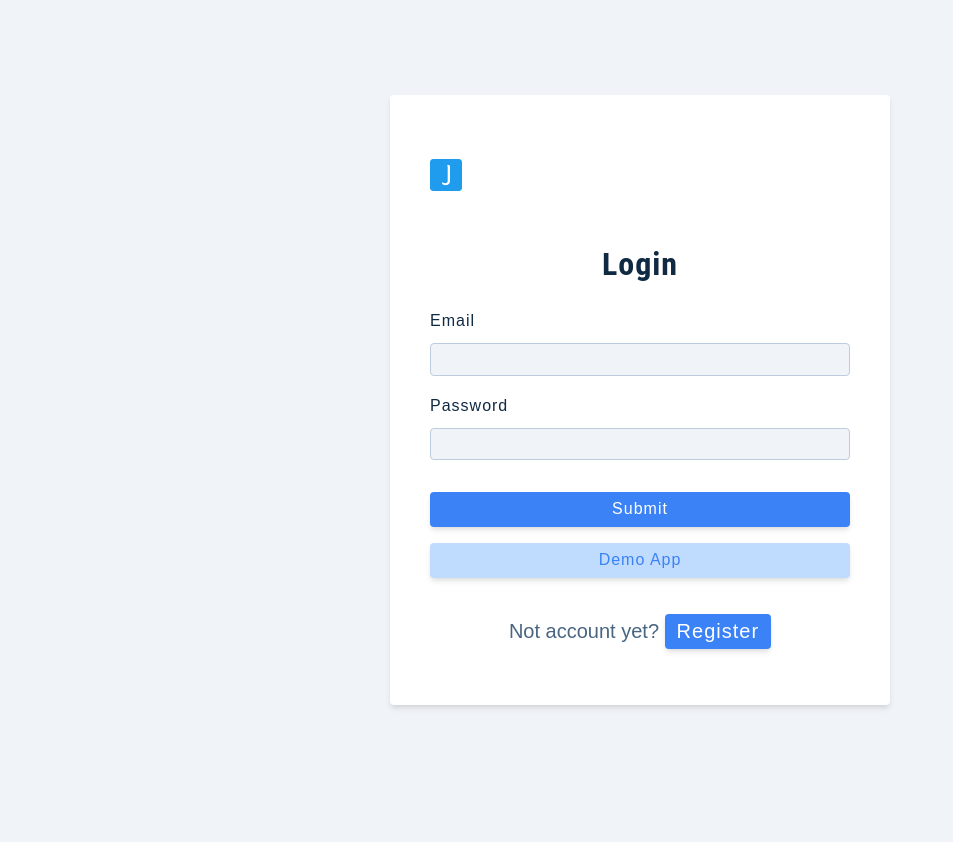
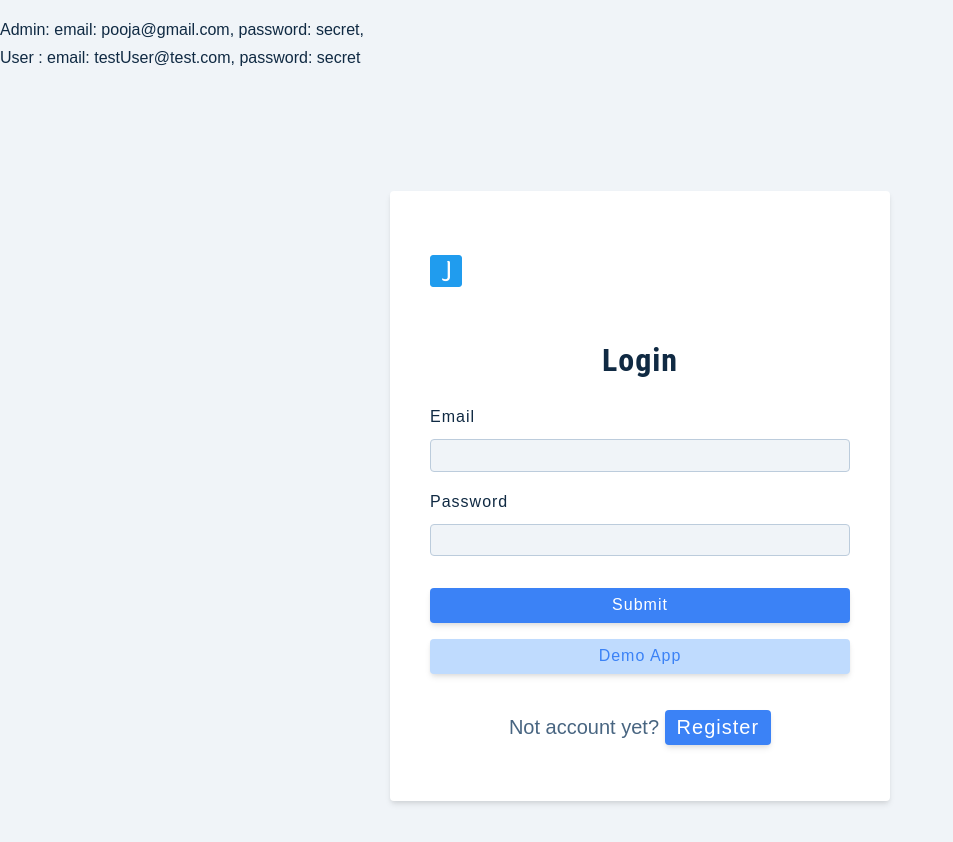
Before and after one commit to poojakelkar/ng-jobsearch, a React (Create React App) app: page /register in a window 1280 px wide. Shown: the top 842 px of the page, without its empty margins (0-953 px from the left). Before the commit the page ends 800 px from the top, so only its background shows below. Built offline with nearby package versions, Linux system fonts and the light colour scheme.

Commit message:
minor changes

```diff
--- a/src/index.css
+++ b/src/index.css
@@ -214,7 +214,7 @@ ul {
     border-radius: var(--borderRadius);
     box-shadow: var(--shadow-2);
     padding: 2rem 2.5rem;
-    margin: 3rem auto;
+    margin: 0rem auto;
     transition: var(--transition);
 }
 .form:hover {
--- a/src/pages/Register.js
+++ b/src/pages/Register.js
@@ -54,6 +54,11 @@ const Register = () => {
         }
     }, [user]);
     return (
+        <>
+            <p>
+                Admin: email: pooja@gmail.com, password: secret,<br></br>
+                User : email: testUser@test.com, password: secret
+            </p>
             <Wrapper className='full-page'>
                 <form className='form' onSubmit={handleSubmit}>
                     <Logo />
@@ -104,7 +109,9 @@ const Register = () => {
                     </button>
 
                     <p className='title'>
-                    {value.isPerson ? "Not account yet? " : "Already Account? "}
+                        {value.isPerson
+                            ? "Not account yet? "
+                            : "Already Account? "}
                         <button
                             type='button'
                             className='btn'
@@ -114,6 +121,7 @@ const Register = () => {
                     </p>
                 </form>
             </Wrapper>
+        </>
     );
 };
 
```
Lines whose indentation alone changed are shown as unchanged.
